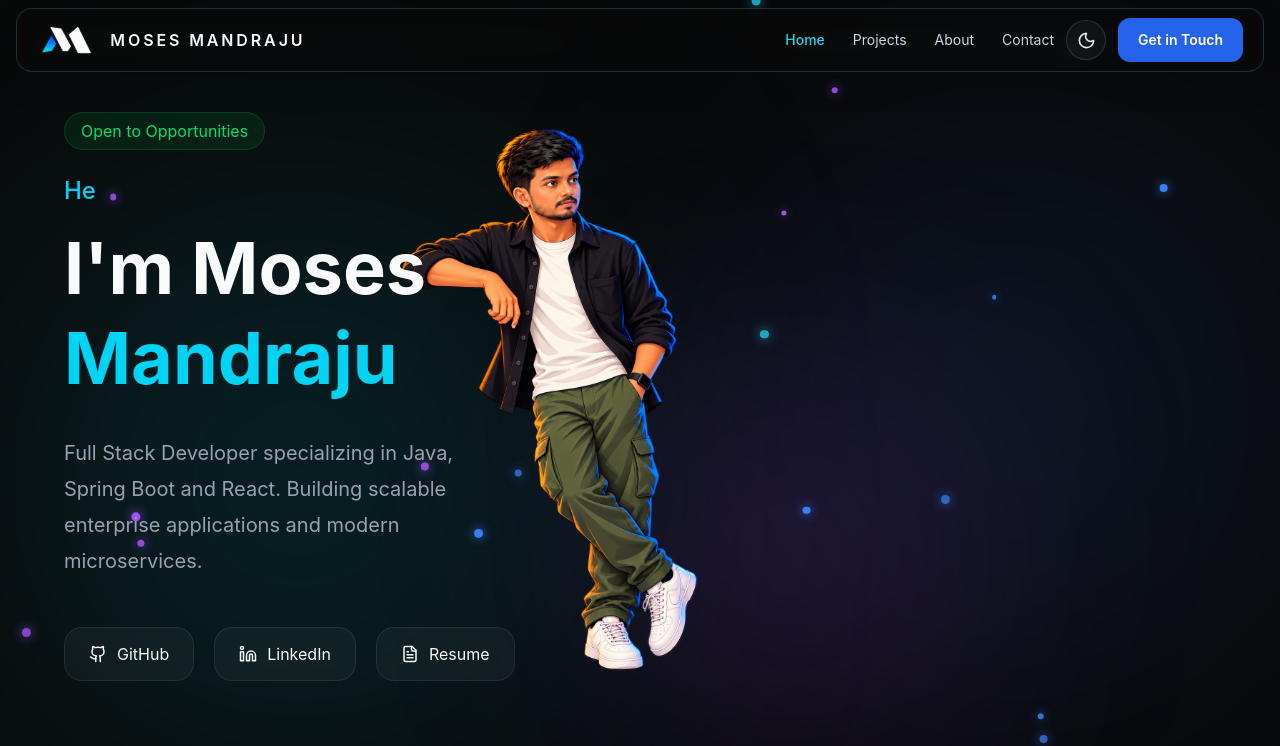
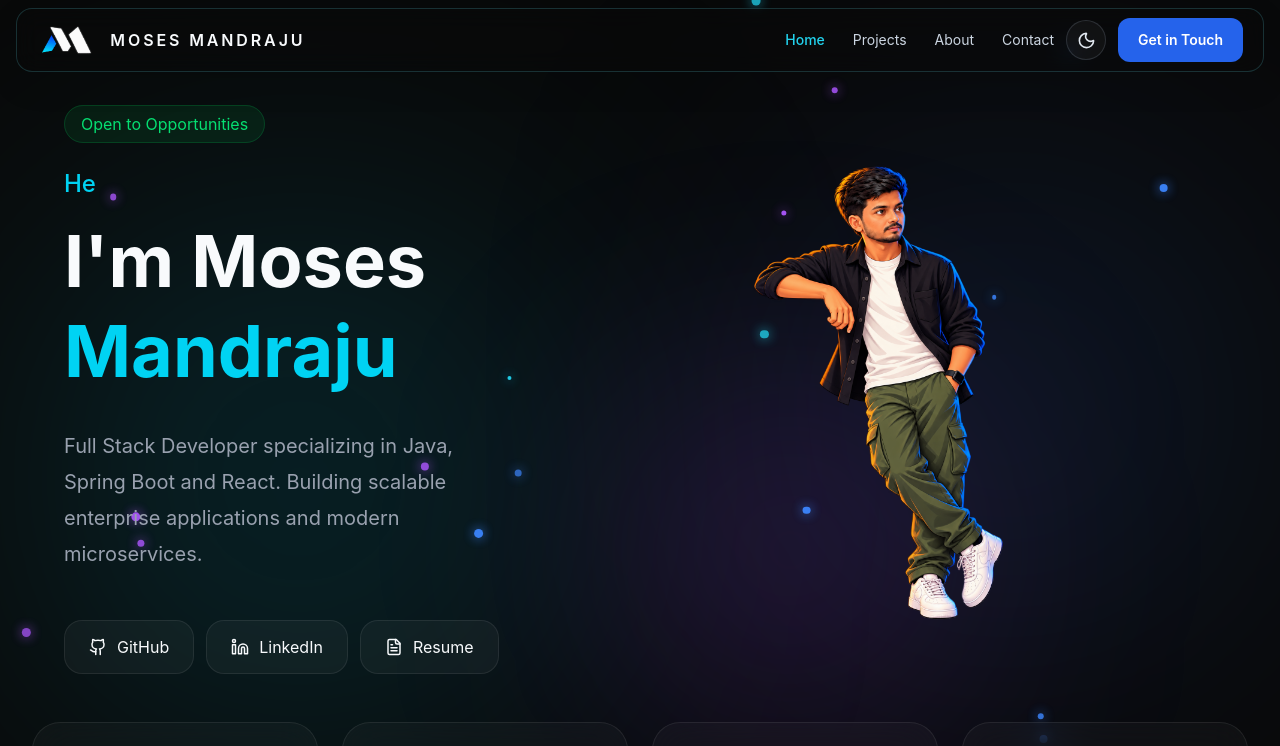
Before and after one commit to moses-mandraju/engineer, a React (Vite) app: page / in a window 1280 px wide. Shown: the top 746 px of the page. Built offline with nearby package versions, Linux system fonts and the light colour scheme.

Commit message:
Changes for responsiveness

```diff
--- a/src/index.css
+++ b/src/index.css
@@ -415,6 +415,37 @@ html.theme-light .theme-toggle {
     }
 }
 
+@media (min-width: 769px) and (pointer: coarse),
+       (min-width: 769px) and (any-pointer: coarse),
+       (min-width: 769px) and (hover: none) {
+    .hero-section {
+        min-height: 0;
+        align-items: flex-start;
+        padding-top: 7rem;
+        padding-bottom: 3rem;
+    }
+
+    .hero-copy {
+        width: 48%;
+        max-width: 48%;
+    }
+
+    .hero-copy > div:last-child {
+        column-gap: .75rem;
+    }
+
+    .hero-portrait {
+        position: absolute;
+        top: 50%;
+        right: 16%;
+        height: clamp(260px, 68vh, 460px);
+        max-width: none;
+        margin: 0;
+        transform: translateY(-50%);
+        translate: none;
+    }
+}
+
 @media (max-width: 768px) {
     .hero-copy > div:first-child {
         margin-bottom: 1.25rem;
```
